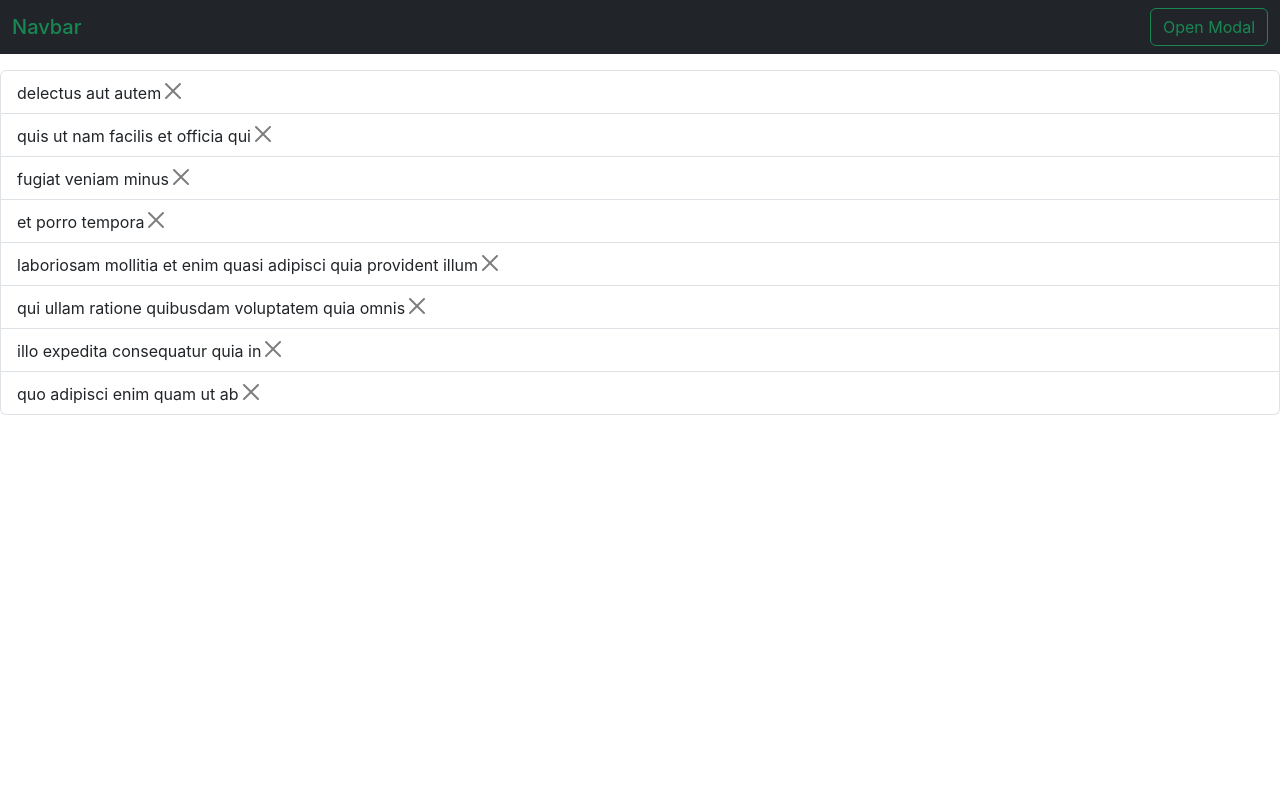
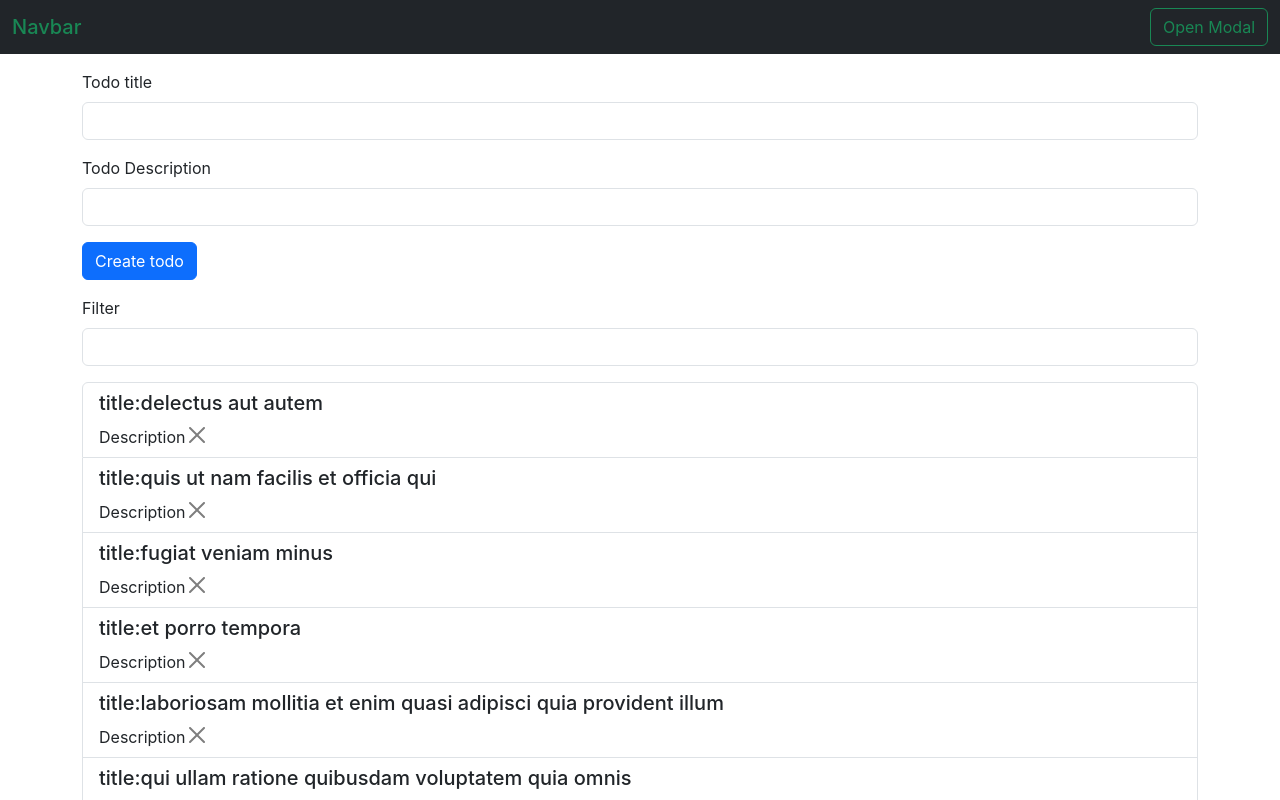
Before and after one commit to AliievLomach-Maxim/fson_86, a React (Create React App) app: page / in a window 1280 px wide. Shown: the top 800 px of the page. Built offline with nearby package versions, Linux system fonts and the light colour scheme.

Commit message:
add less

```diff
--- a/package.json
+++ b/package.json
@@ -6,6 +6,7 @@
     "@testing-library/jest-dom": "^5.17.0",
     "@testing-library/react": "^13.4.0",
     "@testing-library/user-event": "^13.5.0",
+    "nanoid": "^4.0.2",
     "prop-types": "^15.8.1",
     "react": "^18.2.0",
     "react-dom": "^18.2.0",
--- /dev/null
+++ b/src/Forms/FormCreateTodo/index.jsx
@@ -0,0 +1,71 @@
+import { Component } from 'react'
+
+const INITIAL_STATE = {
+	title: '',
+	description: '',
+	isValid: true,
+}
+
+class FormCreateTodo extends Component {
+	state = INITIAL_STATE
+
+	handleChange = ({ target: { value, name } }) => {
+		this.setState({ [name]: value })
+	}
+	// handleChangeTitle = ({ target: { value, name } }) => {
+	// 	this.setState({ title: value })
+	// 	console.log(name)
+	// }
+
+	// handleChangeDescription = ({ target: { value } }) => {
+	// 	this.setState({ description: value })
+	// }
+
+	handleSubmit = (e) => {
+		e.preventDefault()
+		if (!this.state.title || !this.state.description)
+			return this.setState({ isValid: false })
+		this.props.createTodo(this.state)
+		this.setState(INITIAL_STATE)
+	}
+
+	render() {
+		return (
+			<form className='mb-3' onSubmit={this.handleSubmit}>
+				<div className='mb-3'>
+					<label htmlFor='exampleInputTodo' className='form-label'>
+						Todo title
+					</label>
+					<input
+						name='title'
+						type='text'
+						onChange={this.handleChange}
+						className={`form-control ${!this.state.isValid && 'is-invalid'}`}
+						id='exampleInputTodo'
+						value={this.state.title}
+					/>
+					<div className='invalid-feedback'>Please input title.</div>
+				</div>
+				<div className='mb-3'>
+					<label htmlFor='exampleInputTodoDescription' className='form-label'>
+						Todo Description
+					</label>
+					<input
+						name='description'
+						type='text'
+						onChange={this.handleChange}
+						className={`form-control ${!this.state.isValid && 'is-invalid'}`}
+						id='exampleInputTodoDescription'
+						value={this.state.description}
+					/>
+					<div className='invalid-feedback'>Please input description.</div>
+				</div>
+				<button type='submit' className='btn btn-primary'>
+					Create todo
+				</button>
+			</form>
+		)
+	}
+}
+
+export default FormCreateTodo
--- /dev/null
+++ b/src/Forms/FormFilterTodo/index.jsx
@@ -0,0 +1,23 @@
+import React from 'react'
+
+const FormFilterTodo = ({ filterTodo }) => {
+	const handleChange = ({ target: { value } }) => {
+		filterTodo(value)
+	}
+	return (
+		<div className='mb-3'>
+			<label htmlFor='exampleInputTodo' className='form-label'>
+				Filter
+			</label>
+			<input
+				name='title'
+				type='text'
+				onChange={handleChange}
+				className='form-control'
+				id='exampleInputTodo'
+			/>
+		</div>
+	)
+}
+
+export default FormFilterTodo
--- a/src/components/Todo/index.jsx
+++ b/src/components/Todo/index.jsx
@@ -1,7 +1,8 @@
 const Todo = ({ todo, handleDelete }) => {
 	return (
 		<li className='list-group-item'>
-			{todo.title}
+			<h5>title:{todo.title}</h5>
+			{todo.description}
 			<button
 				type='button'
 				className='btn-close'
--- a/src/components/TodoList/index.jsx
+++ b/src/components/TodoList/index.jsx
@@ -1,25 +1,53 @@
 import { Component } from 'react'
 import todo from '../../data.json'
 import Todo from '../Todo'
+import FormCreateTodo from '../../Forms/FormCreateTodo'
+import { nanoid } from 'nanoid'
+import FormFilterTodo from '../../Forms/FormFilterTodo/index'
 
 class TodoList extends Component {
-	state = { todo }
+	state = { todo, filteredTodo: null }
 	handleDelete = (id) => {
 		this.setState((prev) => ({
 			todo: prev.todo.filter((el) => el.id !== id),
 		}))
 	}
+
+	createTodo = (dataByForm) => {
+		const isAlreadyExist = this.state.todo.find(
+			(el) => el.title === dataByForm.title
+		)
+		if (isAlreadyExist) return alert('Already Exist')
+
+		const newTodo = {
+			...dataByForm,
+			completed: false,
+			id: nanoid(),
+		}
+		this.setState((prev) => ({
+			todo: [newTodo, ...prev.todo],
+		}))
+	}
+
+	filterTodo = (filterQuery) => {
+		this.setState((prev) => ({
+			filteredTodo: prev.todo.filter((el) =>
+				el.title.toLowerCase().includes(filterQuery.toLowerCase())
+			),
+		}))
+	}
+
 	render() {
 		return (
-			<ul className='list-group'>
-				{this.state.todo.map((el) => (
-					<Todo
-						todo={el}
-						key={el.id}
-						handleDelete={this.handleDelete}
-					/>
-				))}
-			</ul>
+			<div className='container'>
+				<FormCreateTodo createTodo={this.createTodo} />
+				<FormFilterTodo filterTodo={this.filterTodo} />
+				<ul className='list-group'>
+					{(this.state.filteredTodo ?? this.state.todo).map((el) => (
+						<Todo todo={el} key={el.id} handleDelete={this.handleDelete} />
+					))}
+				</ul>
+			</div>
 		)
 	}
 }
--- a/src/data.json
+++ b/src/data.json
@@ -1,50 +1,50 @@
 [
 	{
-		"userId": 1,
 		"id": 1,
 		"title": "delectus aut autem",
+		"description": "Description",
 		"completed": false
 	},
 	{
-		"userId": 1,
 		"id": 2,
 		"title": "quis ut nam facilis et officia qui",
+		"description": "Description",
 		"completed": false
 	},
 	{
-		"userId": 1,
 		"id": 3,
 		"title": "fugiat veniam minus",
+		"description": "Description",
 		"completed": false
 	},
 	{
-		"userId": 1,
 		"id": 4,
 		"title": "et porro tempora",
+		"description": "Description",
 		"completed": true
 	},
 	{
-		"userId": 1,
 		"id": 5,
 		"title": "laboriosam mollitia et enim quasi adipisci quia provident illum",
+		"description": "Description",
 		"completed": false
 	},
 	{
-		"userId": 1,
 		"id": 6,
 		"title": "qui ullam ratione quibusdam voluptatem quia omnis",
+		"description": "Description",
 		"completed": false
 	},
 	{
-		"userId": 1,
 		"id": 7,
 		"title": "illo expedita consequatur quia in",
+		"description": "Description",
 		"completed": false
 	},
 	{
-		"userId": 1,
 		"id": 8,
 		"title": "quo adipisci enim quam ut ab",
+		"description": "Description",
 		"completed": true
 	}
 ]
```
Also changed, not shown: src/App.jsx (+0 -11 lines), 2 other files (tests, documents, lock files or other folders).
